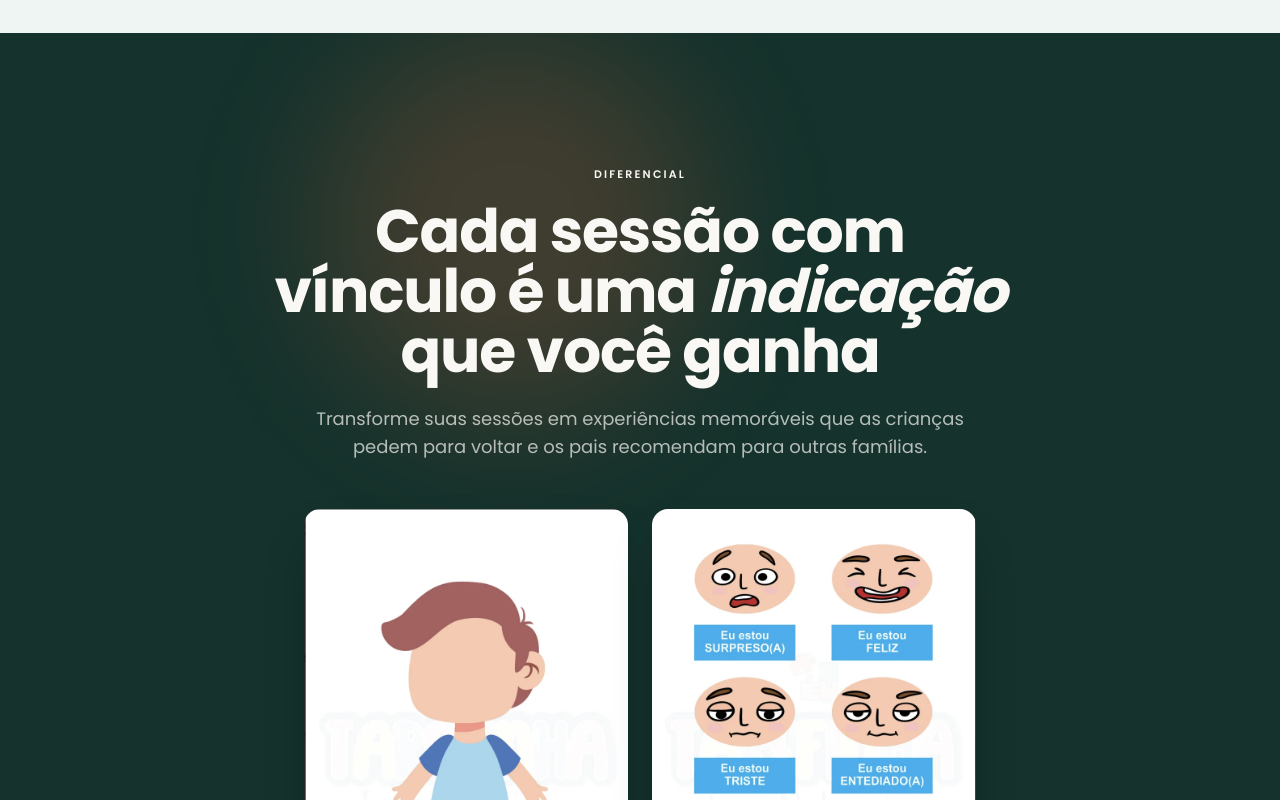
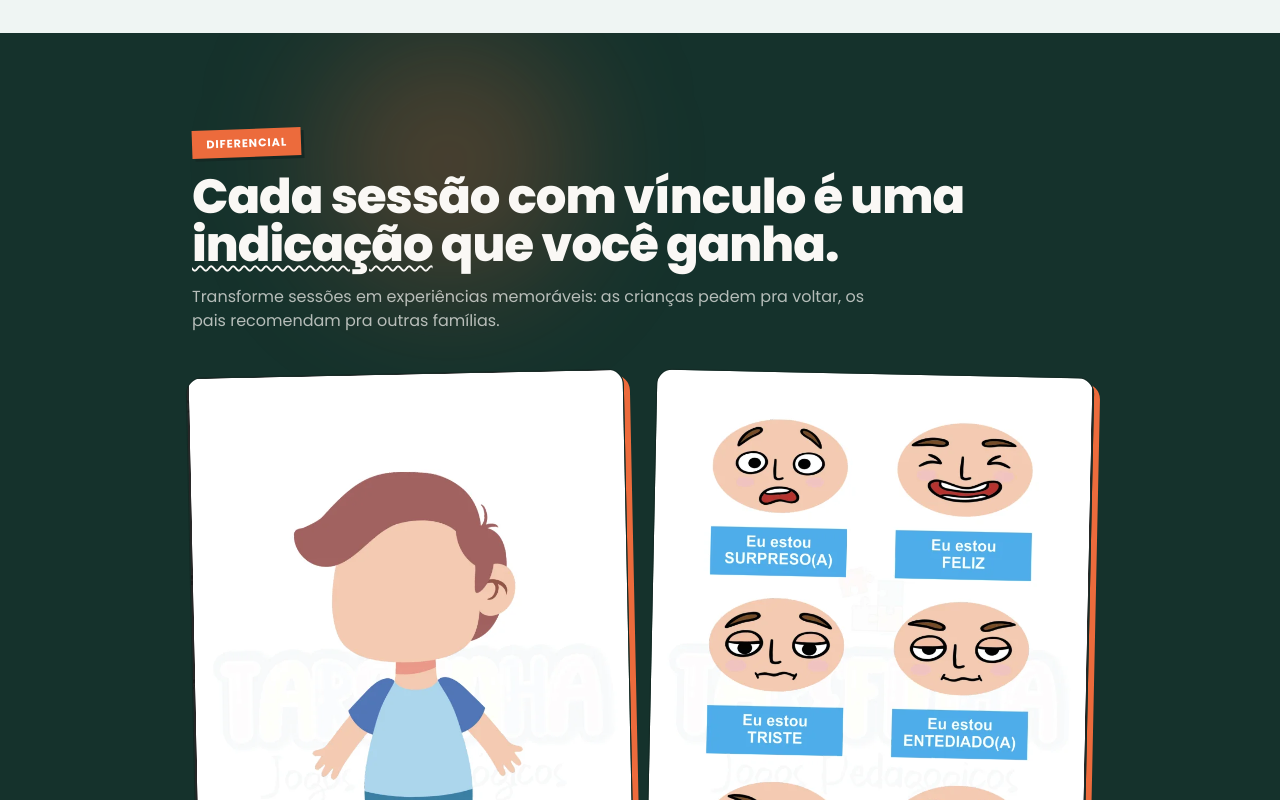
Before and after one commit to chats3108/kit-consultorio-ludico, a React (Vite) app: page / in a window 1280 px wide. Shown: the part 3320-4120 px from the top of the page. Built offline with nearby package versions, Linux system fonts and the light colour scheme; the HTML template or start-up script is replaced by a standard one.

Commit message:
Changes
Co-authored-by: tavaresprimeshopify-ops <239509785+tavaresprimeshopify-ops@users.noreply.github.com>

```diff
--- a/src/components/DarkSection.tsx
+++ b/src/components/DarkSection.tsx
@@ -3,28 +3,24 @@ import recurso3 from "@/assets/kit/recurso-3.webp";
 
 const DarkSection = () => {
   return (
-    <section className="py-20 md:py-32 bg-secondary text-secondary-foreground relative overflow-hidden">
-      {/* Decorative gradient orbs */}
-      <div className="absolute top-0 left-1/4 w-96 h-96 bg-accent/20 rounded-full blur-3xl" />
-      <div className="absolute bottom-0 right-1/4 w-96 h-96 bg-primary-glow/20 rounded-full blur-3xl" />
+    <section className="py-14 md:py-24 bg-secondary text-secondary-foreground relative overflow-hidden">
+      <div className="absolute top-0 left-1/4 w-64 h-64 bg-accent/25 rounded-full blur-3xl" />
+      <div className="absolute bottom-0 right-1/4 w-64 h-64 bg-primary-glow/20 rounded-full blur-3xl" />
 
-      <div className="container mx-auto px-6 relative">
-        <div className="max-w-4xl mx-auto text-center">
-          <span className="text-[11px] uppercase tracking-[0.2em] text-accent-glow font-semibold">
-            Diferencial
-          </span>
-          <h2 className="text-4xl md:text-5xl lg:text-6xl mt-4 mb-6 text-balance leading-[1.1]">
-            Cada sessão com vínculo é uma <em className="italic text-accent-glow">indicação</em> que você ganha
+      <div className="container mx-auto px-5 relative">
+        <div className="max-w-4xl mx-auto">
+          <span className="tape">Diferencial</span>
+          <h2 className="text-2xl sm:text-3xl md:text-5xl mt-4 mb-4 font-extrabold leading-tight">
+            Cada sessão com vínculo é uma <span className="text-accent-glow underline decoration-wavy decoration-2 underline-offset-4">indicação</span> que você ganha.
           </h2>
-          <p className="text-base md:text-lg text-secondary-foreground/70 mb-12 max-w-2xl mx-auto leading-relaxed">
-            Transforme suas sessões em experiências memoráveis que as crianças
-            pedem para voltar e os pais recomendam para outras famílias.
+          <p className="text-sm md:text-base text-secondary-foreground/70 mb-8 md:mb-10 max-w-2xl leading-relaxed">
+            Transforme sessões em experiências memoráveis: as crianças pedem pra voltar, os pais recomendam pra outras famílias.
           </p>
 
-          <div className="grid grid-cols-2 gap-4 md:gap-6 max-w-2xl mx-auto">
+          <div className="grid grid-cols-2 gap-3 md:gap-5">
             {[recurso2, recurso3].map((src, i) => (
-              <div key={i} className="relative rounded-2xl overflow-hidden shadow-2xl group">
-                <img src={src} alt="Recurso" className="w-full transition-transform duration-700 group-hover:scale-105" />
+              <div key={i} className={`relative rounded-2xl overflow-hidden sticker-accent ${i === 0 ? "rotate-tiny-l" : "rotate-tiny-r"}`}>
+                <img src={src} alt="Recurso" className="w-full block" />
               </div>
             ))}
           </div>
```
